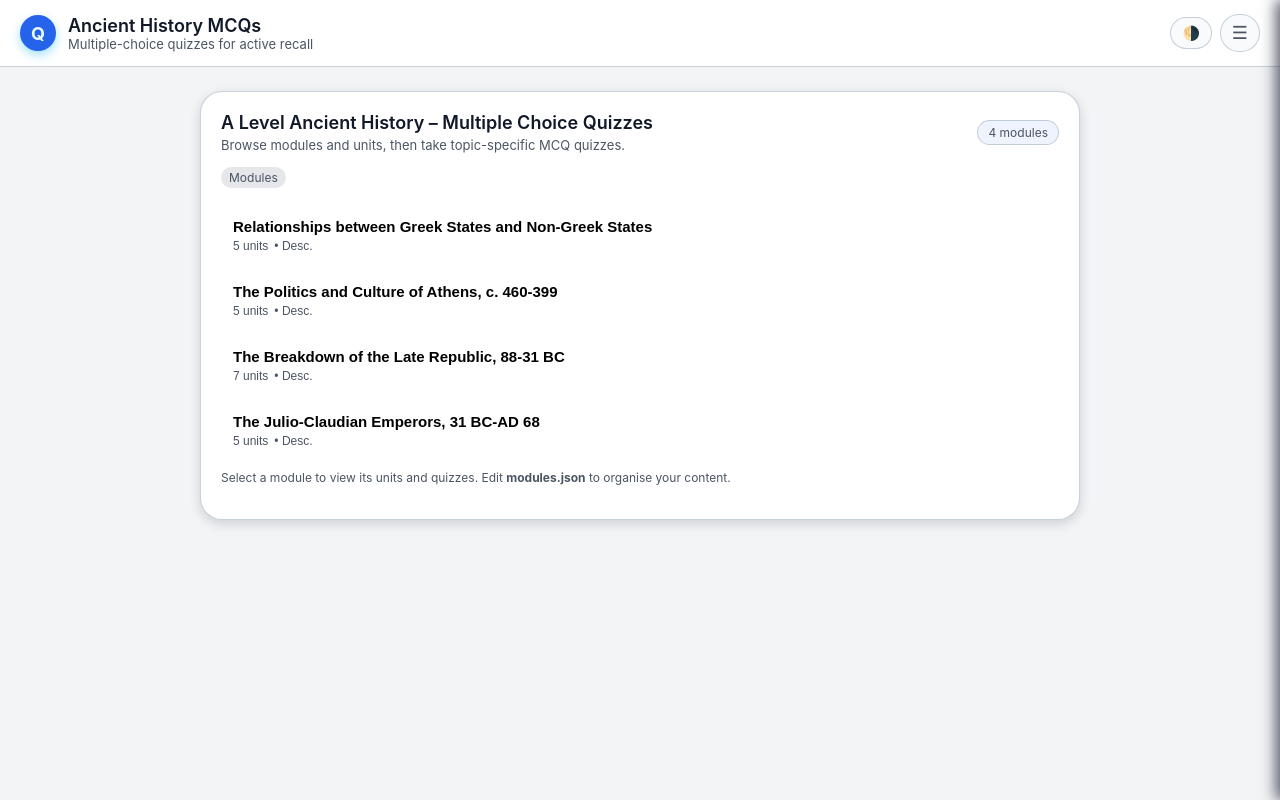
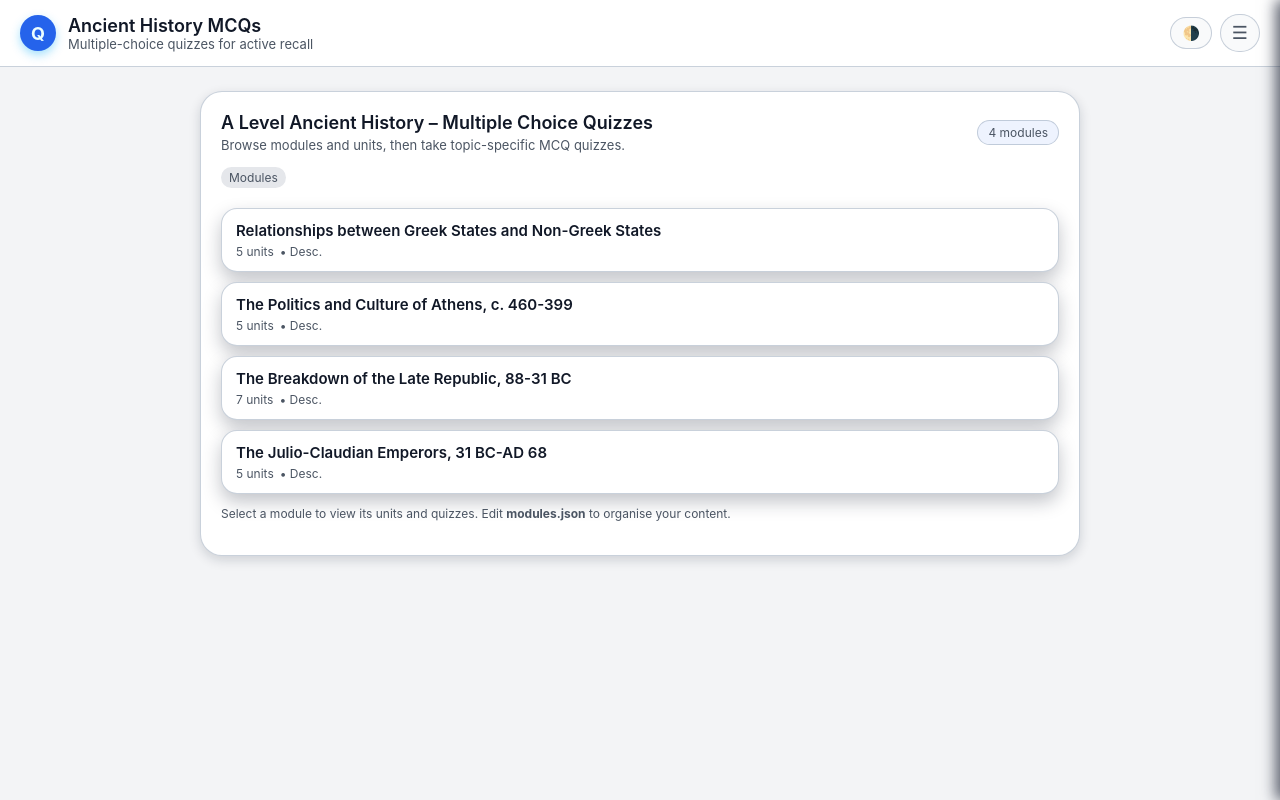
Before and after one commit to Ardith-1989/Multiple-Choice-Quiz, a plain HTML site: page index.html in a window 1280 px wide. Drawn offline with Linux system fonts and the light colour scheme.

Commit message:
Font change, no hover effect

```diff
--- a/index.html
+++ b/index.html
@@ -110,30 +110,30 @@
         .list-item {
             width: 100%;
             text-align: left;
-            padding: 10px 12px;
-            border-radius: 14px;
-            border: 1px solid var(--list-border);
-            background: var(--list-bg);
+            padding: 12px 14px;
+            border-radius: 16px;
+            border: 1px solid var(--border-subtle);
+            background-color: var(--bg-card);
             cursor: pointer;
             display: flex;
             flex-direction: column;
             gap: 4px;
+            font-family: inherit;      /* match rest of the app */
+            color: var(--text);        /* match body text colour */
+            box-shadow: 0 8px 18px rgba(15, 23, 42, 0.25); /* card-style look */
             transition:
-                background-color 0.18s ease,
-                border-color 0.18s ease,
-                box-shadow 0.18s ease,
-                transform 0.08s ease;
+                box-shadow 0.18s ease; /* subtle only */
         }
+
+        /* Keep a tiny bit of feedback, but no colour/transform highlight */
         .list-item:hover {
-            background: var(--list-bg-hover);
-            border-color: var(--accent);
-            box-shadow: 0 3px 10px rgba(15, 23, 42, 0.35);
-            transform: translateY(-1px);
+            box-shadow: 0 10px 22px rgba(15, 23, 42, 0.30);
         }
 
         .list-title {
             font-size: 15px;
             font-weight: 600;
+            font-family: inherit;
         }
 
         .list-meta {
@@ -142,6 +142,7 @@
             display: flex;
             flex-wrap: wrap;
             gap: 6px;
+            font-family: inherit:
         }
 
         .helper-text {
```
